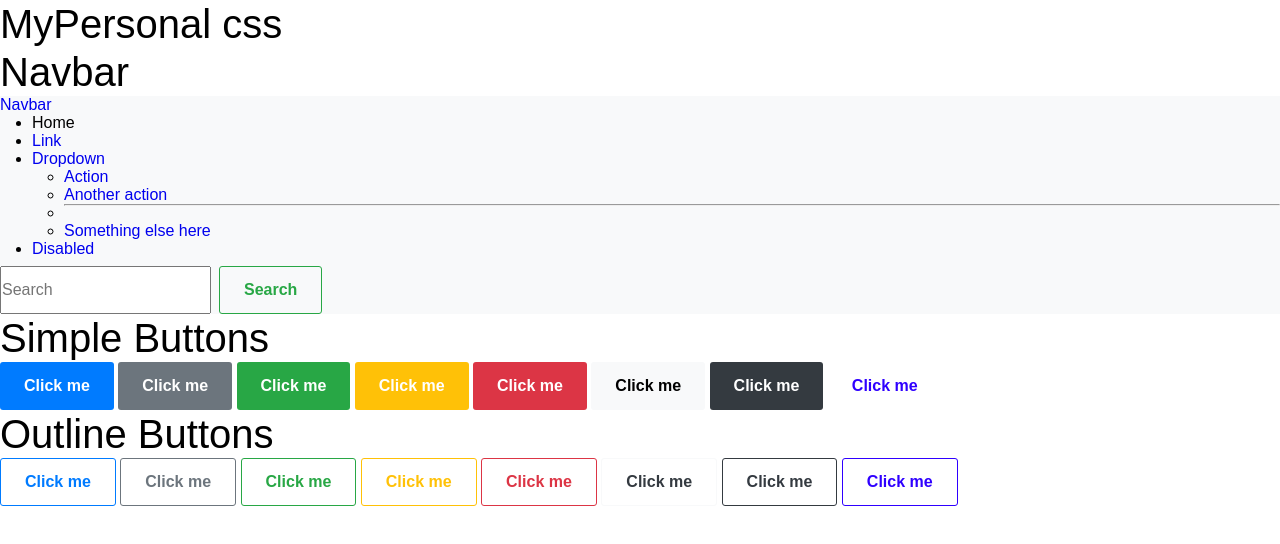
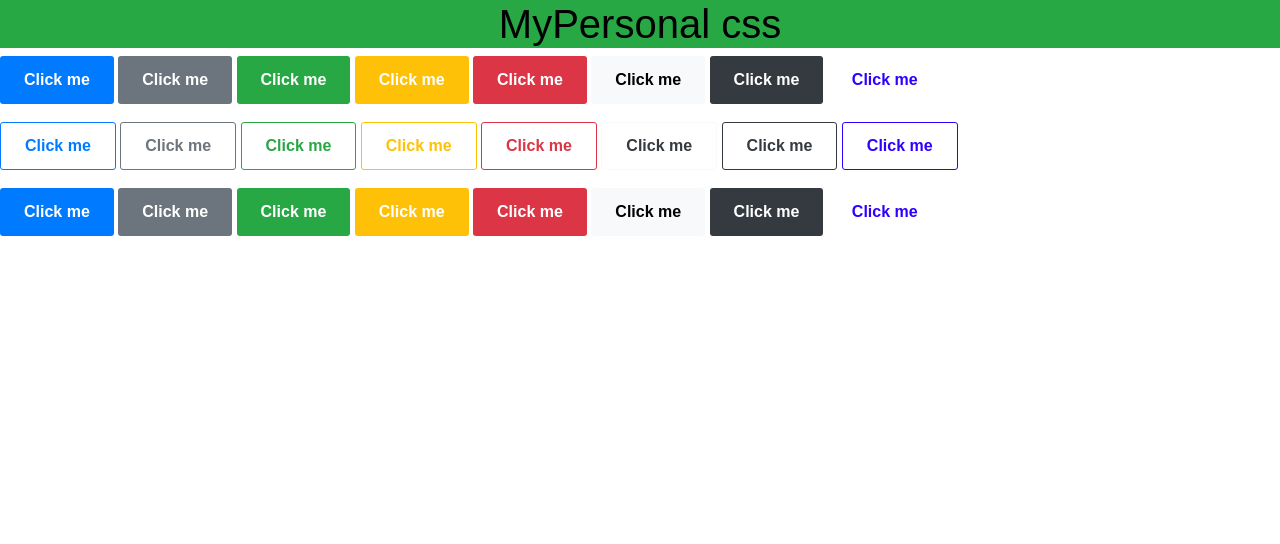
Before and after one commit to bilal882/MyPersonalcss, a plain HTML site: page index.html in a window 1280 px wide. Drawn offline with Linux system fonts and the light colour scheme.

Commit message:
Index.html

```diff
--- a/index.html
+++ b/index.html
@@ -10,52 +10,7 @@
 </head>
 
 <body>
-    <h1>MyPersonal css</h1>
-    <h1>Navbar</h1>
-    <!-- Start -->
-    <nav class="navbar navbar-expand-lg navbar-light bg-light">
-        <div class="container-fluid">
-            <a class="navbar-brand" href="#">Navbar</a>
-            <button class="navbar-toggler" type="button" data-bs-toggle="collapse"
-                data-bs-target="#navbarSupportedContent" aria-controls="navbarSupportedContent" aria-expanded="false"
-                aria-label="Toggle navigation">
-                <span class="navbar-toggler-icon"></span>
-            </button>
-            <div class="collapse navbar-collapse" id="navbarSupportedContent">
-                <ul class="navbar-nav me-auto mb-2 mb-lg-0">
-                    <li class="nav-item">
-                        <a class="nav-link active" aria-current="page" href="#">Home</a>
-                    </li>
-                    <li class="nav-item">
-                        <a class="nav-link" href="#">Link</a>
-                    </li>
-                    <li class="nav-item dropdown">
-                        <a class="nav-link dropdown-toggle" href="#" id="navbarDropdown" role="button"
-                            data-bs-toggle="dropdown" aria-expanded="false">
-                            Dropdown
-                        </a>
-                        <ul class="dropdown-menu" aria-labelledby="navbarDropdown">
-                            <li><a class="dropdown-item" href="#">Action</a></li>
-                            <li><a class="dropdown-item" href="#">Another action</a></li>
-                            <li>
-                                <hr class="dropdown-divider">
-                            </li>
-                            <li><a class="dropdown-item" href="#">Something else here</a></li>
-                        </ul>
-                    </li>
-                    <li class="nav-item">
-                        <a class="nav-link disabled" href="#" tabindex="-1" aria-disabled="true">Disabled</a>
-                    </li>
-                </ul>
-                <form class="d-flex">
-                    <input class="form-control me-2" type="search" placeholder="Search" aria-label="Search">
-                    <button class="btn btn-outline-success" type="submit">Search</button>
-                </form>
-            </div>
-        </div>
-    </nav>
-    <!-- End -->
-    <h1>Simple Buttons</h1>
+    <h1 class="tac bg-success mb-2">MyPersonal css</h1>
     <button class="btn btn-primary">Click me</button>
     <button class="btn btn-secondary">Click me</button>
     <button class="btn btn-success">Click me</button>
@@ -63,8 +18,7 @@
     <button class="btn btn-danger">Click me</button>
     <button class="btn btn-light">Click me</button>
     <button class="btn btn-dark">Click me</button>
-    <button class="btn btn-link">Click me</button>
-    <h1>Outline Buttons</h1>
+    <button class="btn btn-link">Click me</button><br><br>
     <button class="btn btn-outline-primary">Click me</button>
     <button class="btn btn-outline-secondary">Click me</button>
     <button class="btn btn-outline-success">Click me</button>
@@ -72,7 +26,15 @@
     <button class="btn btn-outline-danger">Click me</button>
     <button class="btn btn-outline-light">Click me</button>
     <button class="btn btn-outline-dark">Click me</button>
-    <button class="btn btn-outline-link">Click me</button>
+    <button class="btn btn-outline-link">Click me</button><br><br>
+    <button disabled class="btn disabled btn-primary">Click me</button>
+    <button disabled class="btn disabled btn-secondary">Click me</button>
+    <button disabled class="btn disabled btn-success">Click me</button>
+    <button disabled class="btn disabled btn-warning">Click me</button>
+    <button disabled class="btn disabled btn-danger">Click me</button>
+    <button disabled class="btn disabled btn-light">Click me</button>
+    <button disabled class="btn disabled btn-dark">Click me</button>
+    <button disabled class="btn disabled btn-link">Click me</button>
 </body>
 
 </html>
```
